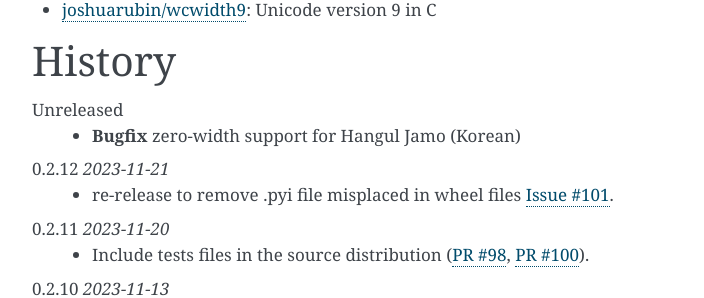
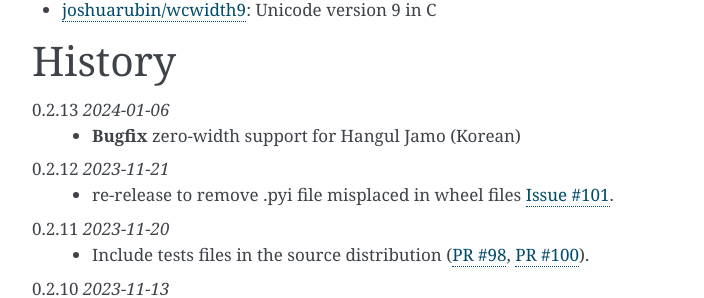
Before and after one commit to jquast/wcwidth, a Sphinx documentation site: the page built from docs/intro.rst, in a window 1280 px wide and 900 px high, scrolled down 4294 px. Shown: the part 162-460 px from the top of the window, without its empty margins (388-1092 px from the left). Built offline with Sphinx 7.4.7, drawn with Linux system fonts in a browser that asks for light colours.

Commit message:
Prepare for 0.2.13 release

```diff
--- a/docs/intro.rst
+++ b/docs/intro.rst
@@ -216,7 +216,8 @@ Other Languages
 =======
 History
 =======
-Unreleased
+
+0.2.13 *2024-01-06*
   * **Bugfix** zero-width support for Hangul Jamo (Korean)
 
 0.2.12 *2023-11-21*
--- a/docs/specs.rst
+++ b/docs/specs.rst
@@ -12,7 +12,7 @@ Width of -1
 
 The following have a column width of -1 for function :func:`wcwidth.wcwidth`
 
-- ``C0`` control characters (`U+0001`_` through `U+001F`_).
+- ``C0`` control characters (`U+0001`_ through `U+001F`_).
 - ``C1`` control characters and ``DEL`` (`U+007F`_ through `U+00A0`_).
 
 If any character in sequence contains ``C0`` or ``C1`` control characters, the final
--- a/setup.py
+++ b/setup.py
@@ -44,7 +44,7 @@ def main():
     setuptools.setup(
         name='wcwidth',
         # NOTE: manually manage __version__ in wcwidth/__init__.py !
-        version='0.2.12',
+        version='0.2.13',
         description=(
             "Measures the displayed width of unicode strings in a terminal"),
         long_description=codecs.open(
--- a/wcwidth/__init__.py
+++ b/wcwidth/__init__.py
@@ -26,4 +26,4 @@ __all__ = ('wcwidth', 'wcswidth', 'list_versions')
 # We also used pkg_resources to load unicode version tables from version.json,
 # generated by bin/update-tables.py, but some environments are unable to
 # import pkg_resources for one reason or another, yikes!
-__version__ = '0.2.12'
+__version__ = '0.2.13'
```
